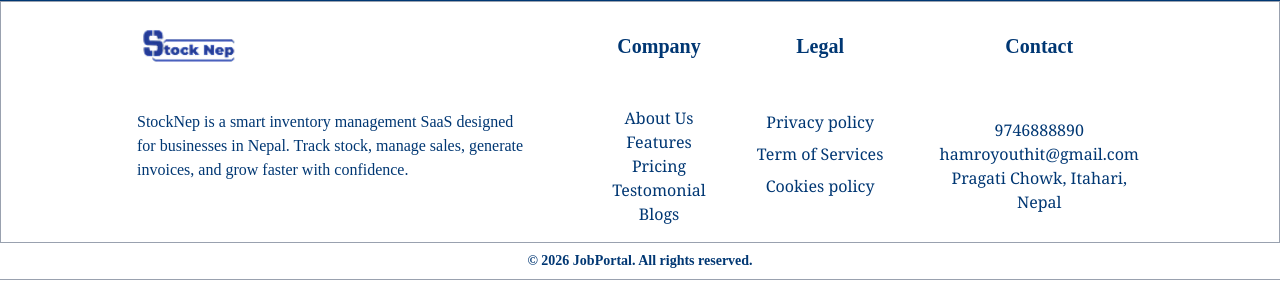
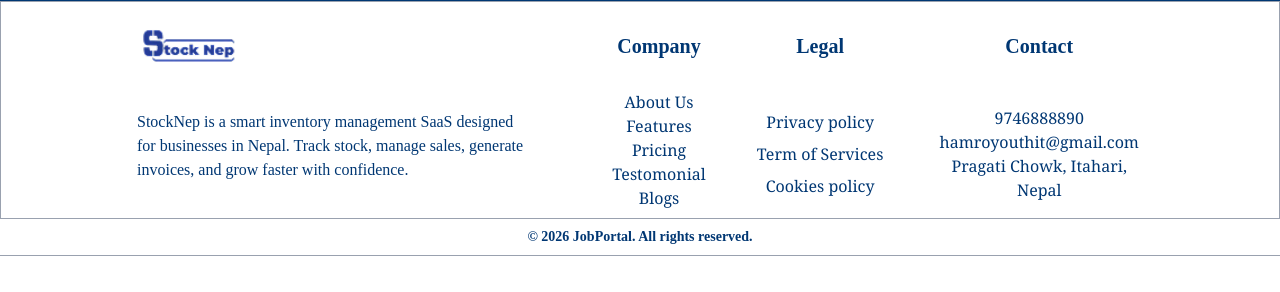
Before and after one commit to ChamlingUttam/stocknep, a Next.js app: page /blogs in a window 1280 px wide. Shown: the part 759-1051 px from the top of the page. Built offline with nearby package versions, Linux system fonts and the light colour scheme; no server answers.

Commit message:
feat:updated

```diff
--- a/api/api-endpoints.ts
+++ b/api/api-endpoints.ts
@@ -3,7 +3,7 @@ type idType = string | number
 export const API_ENDPOINTS = {
     PUBLIC: {
         BLOG: `/public/blog`,
-       BLOGID: (id: idType) => `/public/blog/${id}`,
+    //    BLOGID: (id: idType) => `/public/blog/${id}`,
         CONTACT_INFO: `/public/contact_info`,
         CONTACT_US: `/public/contact_us`,
         PRICING: `/public/pricing`,
--- a/components/footer/SectionTwo.tsx
+++ b/components/footer/SectionTwo.tsx
@@ -10,11 +10,11 @@ const SectionTwo = () => {
      <div className='grid grid-cols-1 lg:px-25 lg:grid-cols-[6fr_1.5fr_2fr_2.5fr] lg:grid-rows-[auto_auto_1fr] w-full border border-gray-400'>
 
         {/* Logo / About column */}
-        <div className='lg:col-start-1 lg:row-start-1   border-gray-400 px-6 pt-6 pb-4 lg:px-10 lg:py-6 flex items-center justify-center lg:justify-start'>
+        <div className='lg:col-start-1 lg:row-start-1    px-6 pt-6 pb-4 lg:px-10 lg:py-4 flex items-center justify-center lg:justify-start'>
           <Image src={"/Logo.png"} alt="logo" width={100} height={10} />
         </div>
         {/* <hr className='lg:col-start-1 lg:row-start-2 border-black w-full lg:border-r' /> */}
-        <div className='lg:col-start-1 lg:row-start-3  border-gray-400 px-6 py-5 lg:p-5 text-[#003773] text-center lg:text-left'>
+        <div className='lg:col-start-1 lg:row-start-3   px-6 py-5 lg:p-5 text-[#003773] text-center lg:text-left'>
           <p className='px-4'>
             StockNep is a smart inventory management SaaS designed <br />
             for businesses in Nepal. Track stock, manage sales, generate <br />
@@ -27,9 +27,9 @@ const SectionTwo = () => {
           Company
         </div>
         {/* <hr className='lg:col-start-2 lg:row-start-2 border-black w-full lg:border-r' /> */}
-        <div className='lg:col-start-2 lg:row-start-3 px-6 py-4 lg:px-0 flex justify-center'>
-          <ul className='text-md font-serif  text-[#003773] text-center'>
-            <li>About Us</li>
+        <div className='lg:col-start-2 lg:row-start-3 px-6  lg:px-0 flex justify-center'>
+          <ul className='text-md font-serif   text-[#003773] text-center'>
+            <li className=''>About Us</li>
             <li>Features</li>
             <li>Pricing</li>
             <li>Testomonial</li>
```
Also changed, not shown: components/blogsUI/Card.tsx (+0 -141 lines).
